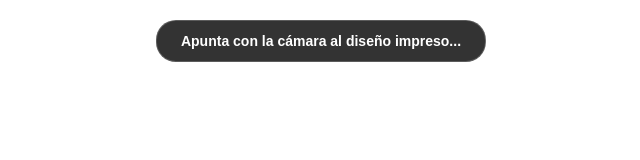
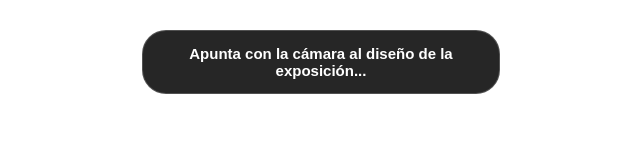
Before and after one commit to lamaldaddelconejo-1990/before-the-sixth-sun-page-1, a plain HTML site: page index.html in a window 1280 px wide. Shown: the whole page, without its empty margins (319-959 px from the left). Drawn offline with Linux system fonts and the light colour scheme.

Commit message:
Add files via upload

```diff
--- a/index.html
+++ b/index.html
@@ -2,47 +2,60 @@
 <html lang="es">
 <head>
     <meta charset="UTF-8">
-    <meta name="viewport" content="width=device-width, initial-scale=1.0">
+    <meta name="viewport" content="width=device-width, initial-scale=1.0, user-scalable=no, minimum-scale=1.0, maximum-scale=1.0">
     <title>Before the Sixth Sun - RA Exposición</title>
+
     <script src="https://aframe.io/releases/1.5.0/aframe.min.js"></script>
     <script src="https://cdn.jsdelivr.net/npm/mind-ar@1.2.5/dist/mindar-image-aframe.prod.js"></script>
 
     <style>
-        /* Estilos esenciales mínimos para asegurar que la escena ocupe toda la pantalla */
-        body {
+        /* Forzamos que todo el entorno web sea vertical y transparente */
+        html, body {
             margin: 0;
+            padding: 0;
+            width: 100%;
+            height: 100%;
             overflow: hidden;
+            background-color: transparent !important;
         }
-        /* Letrero flotante de instrucciones nativo */
+
+        /* Bloqueamos la interfaz de escaneo para que no rompa las dimensiones del viewport */
+        .mindar-ui-scanning, .mindar-ui-loading {
+            display: none !important;
+        }
+
+        /* Letrero flotante de instrucciones centrado y responsivo */
         #scanning-overlay {
             position: fixed;
-            top: 20px;
+            top: 30px;
             left: 50%;
             transform: translateX(-50%);
             z-index: 9999;
-            background: rgba(0, 0, 0, 0.8);
+            background: rgba(0, 0, 0, 0.85);
             color: white;
-            padding: 12px 24px;
-            border-radius: 20px;
+            padding: 14px 28px;
+            border-radius: 24px;
             font-family: sans-serif;
-            font-size: 14px;
+            font-size: 15px;
             font-weight: bold;
             pointer-events: none;
             text-align: center;
             border: 1px solid rgba(255, 255, 255, 0.2);
+            width: 80%;
+            max-width: 300px;
         }
     </style>
 </head>
 <body>
 
-    <div id="scanning-overlay">Apunta con la cámara al diseño impreso...</div>
+    <div id="scanning-overlay">Apunta con la cámara al diseño de la exposición...</div>
 
-    <a-scene mindar-image="imageTargetSrc: ./targets.mind; uiScanning: no; filterMinCF:0.001; filterBeta:0.01;"
+    <a-scene mindar-image="imageTargetSrc: ./targets.mind; uiScanning: no; autoStart: true;"
              embedded
+             vr-mode-ui="enabled: false"
+             device-orientation-permission-ui="enabled: false"
              color-space="sRGB"
-             renderer="colorManagement: true, physicallyCorrectLights: true"
-             vr-mode-ui="enabled: false"
-             device-orientation-permission-ui="enabled: false">
+             renderer="colorManagement: true, physicallyCorrectLights: true, alpha: true">
 
         <a-assets>
             <a-asset-item id="artworkModel" src="./Before_the_Sixth_Sun_COMPLETO.glb"></a-asset-item>
@@ -61,7 +74,6 @@
     </a-scene>
 
     <script>
-        // Lógica simplificada de eventos para mostrar/ocultar el letrero de escaneo
         document.addEventListener("DOMContentLoaded", () => {
             const targetAnchor = document.querySelector('#targetAnchor');
             const overlay = document.querySelector('#scanning-overlay');
@@ -69,6 +81,7 @@
             if (targetAnchor && overlay) {
                 targetAnchor.addEventListener("targetFound", () => {
                     overlay.style.display = "none";
+                    console.log("¡Marcador detectado!");
                 });
 
                 targetAnchor.addEventListener("targetLost", () => {
```
